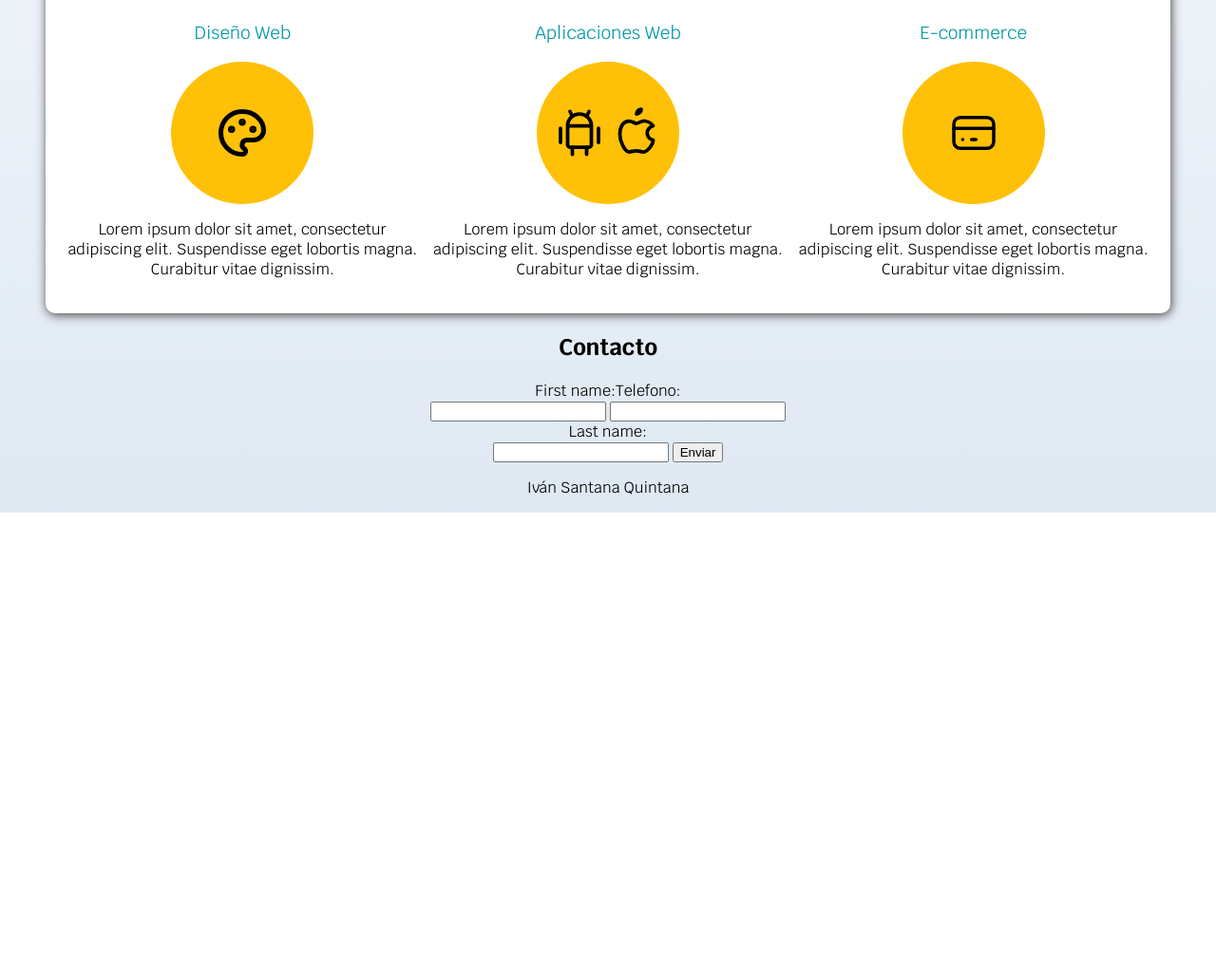
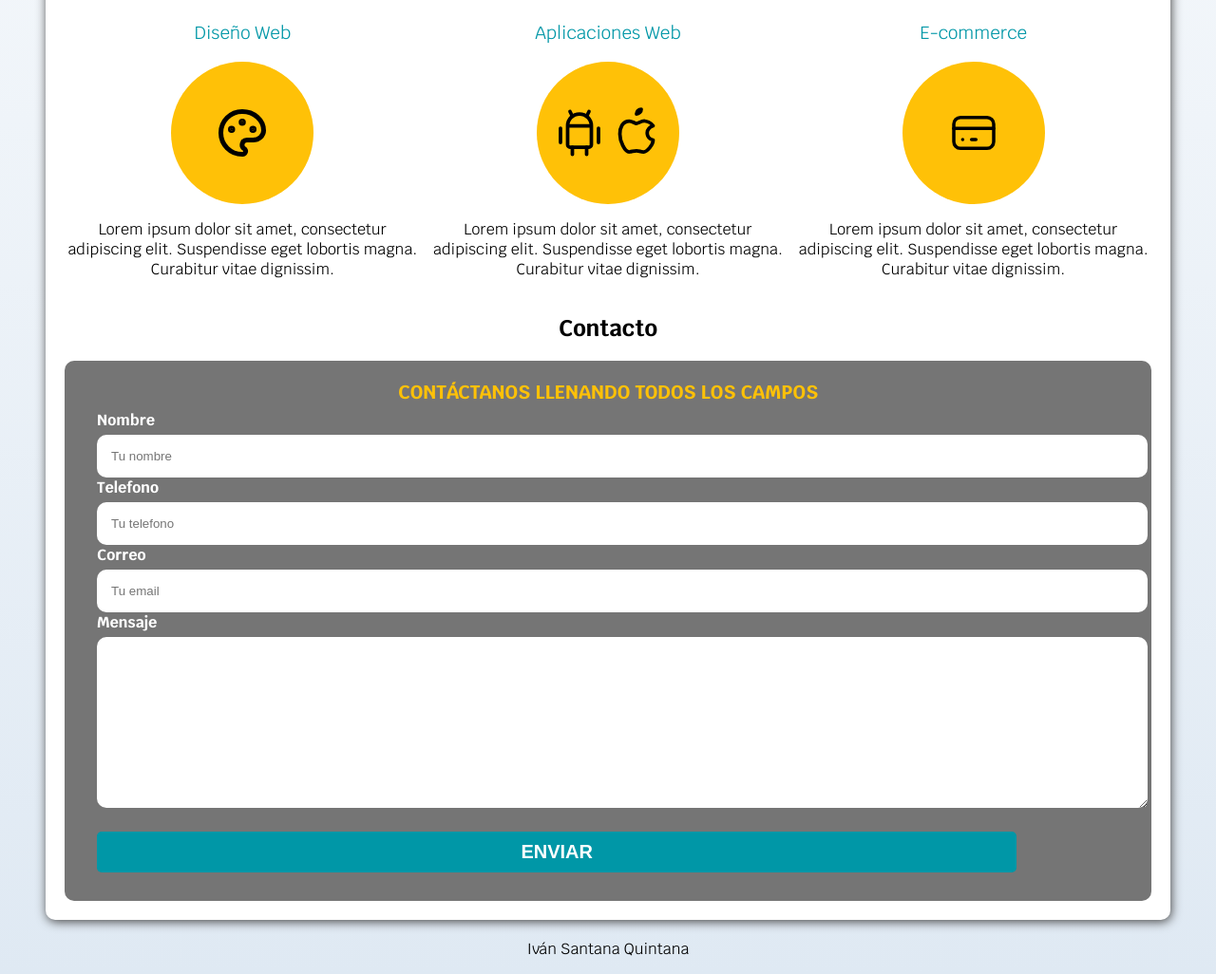
Before and after one commit to ivan9989-pkj/testIvan, a plain HTML site: page index.html in a window 1280 px wide. Shown: the part 772-1798 px from the top of the page at 95% size. Before the commit the page ends 1312 px from the top, so only its background shows below. Drawn offline with Linux system fonts and the light colour scheme.

Commit message:
Cambio de todo xd

```diff
--- a/CSS/Style.CSS
+++ b/CSS/Style.CSS
@@ -195,15 +195,6 @@ th{
 }
 
 
-footer {
-        text-align: center;
-}
-
-form {
-    text-align: center;
-
-}
-
 .servicios{
    display: grid;
    grid-template-columns:  repeat(3, 1fr);
@@ -231,3 +222,43 @@ form {
     color: var(--secundario);
     font-weight: normal;
 }
+/* Formulario de contacto */
+
+.formulario {
+    background-color: var(--gris);
+    padding: 2rem;
+    border-radius: 1rem;
+}
+
+.formulario fieldset{
+    border: none;
+
+}
+
+.formulario legend{
+    text-align: center;
+    font-size: 2rem;
+    text-transform: uppercase;
+    font-weight: bold;
+    color: var(--primario);
+}
+
+.campo label{
+    display: block;
+    color: var(--blanco);
+    font-weight: bold;
+    margin-bottom: 0.5rem;
+
+}
+
+.input-text{
+    width: 100%;
+    border: none;
+    padding: 1.5rem;
+    border-radius: 1rem;
+
+}
+
+.w90{
+    width: 90%;
+}
--- a/index.html
+++ b/index.html
@@ -118,30 +118,48 @@
 
         </div> <!---Aqui termina los servicios-->
 
+        <section>
 
+            <h2>
+              </svg>Contacto</h2>
+
+        </section>
+
+        <form class="formulario">
+          <fieldset>
+            <legend>Contáctanos llenando todos los campos</legend>
+
+            <div class="campo">
+              <label>Nombre</label>
+              <input  class="input-text" type="text" id="Nombre" placeholder="Tu nombre">
+
+             <div class="campo">
+              <label>Telefono</label>
+              <input class="input-text" type="text" id="tnumber" placeholder="Tu telefono">
+            </div>
+            <div class="campo">
+              <label>Correo</label>
+             <input  class="input-text"type="text" id="Crro" placeholder="Tu email">
+
+            </div>
+              <div class="campo">
+
+                <label >Mensaje</label>
+                <textarea class="input-text" name="mensaje" id="mensaje" cols="30" rows="10"></textarea> <!---Aqui mensajes largos--->
+              </div>
+              <input class="boton w90" type="submit" value="Enviar">
+          </fieldset>
+        </form>
     </main>
 
-    <sectio>
 
-        <h2>
-          </svg>Contacto</h2>
 
-    </sectio>
-
-    <footer>
-      <form action="">
-              <label for="fname">First name:</label><label for="tnumber">Telefono:</label><br>
-              <input type="text" id="fname" name="fname">  <input type="text" id="tnumber" name="tnumber"><br>
-              <label for="lname">Last name:</label><br>
-              <input type="text" id="lname" name="lname">
-              <input type="submit" value="Enviar">
-
-      </form>
+      <footer>
         <p>Iván Santana Quintana </p>
 
 
 
-    </footer>
+      </footer>
 
 
 
```
Also changed, not shown: 1 other file.
